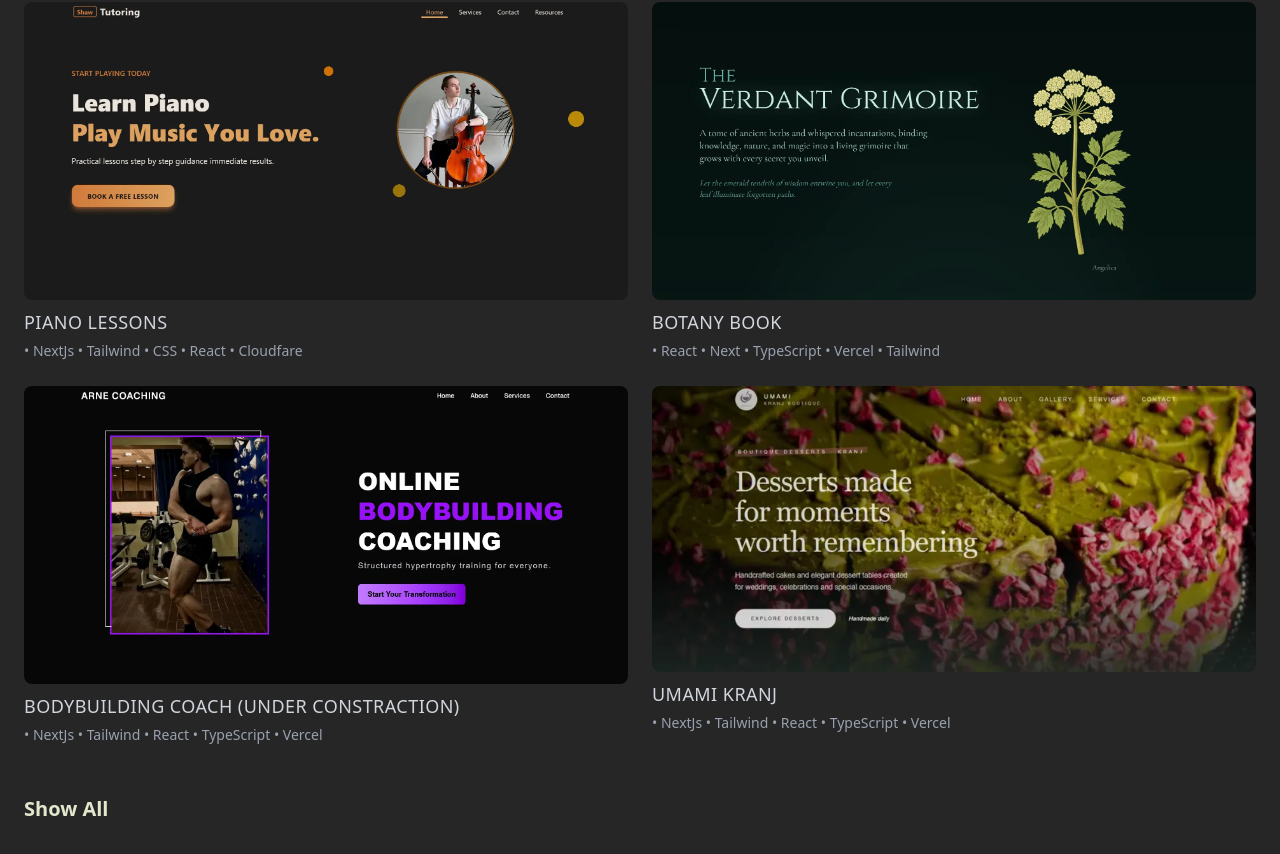
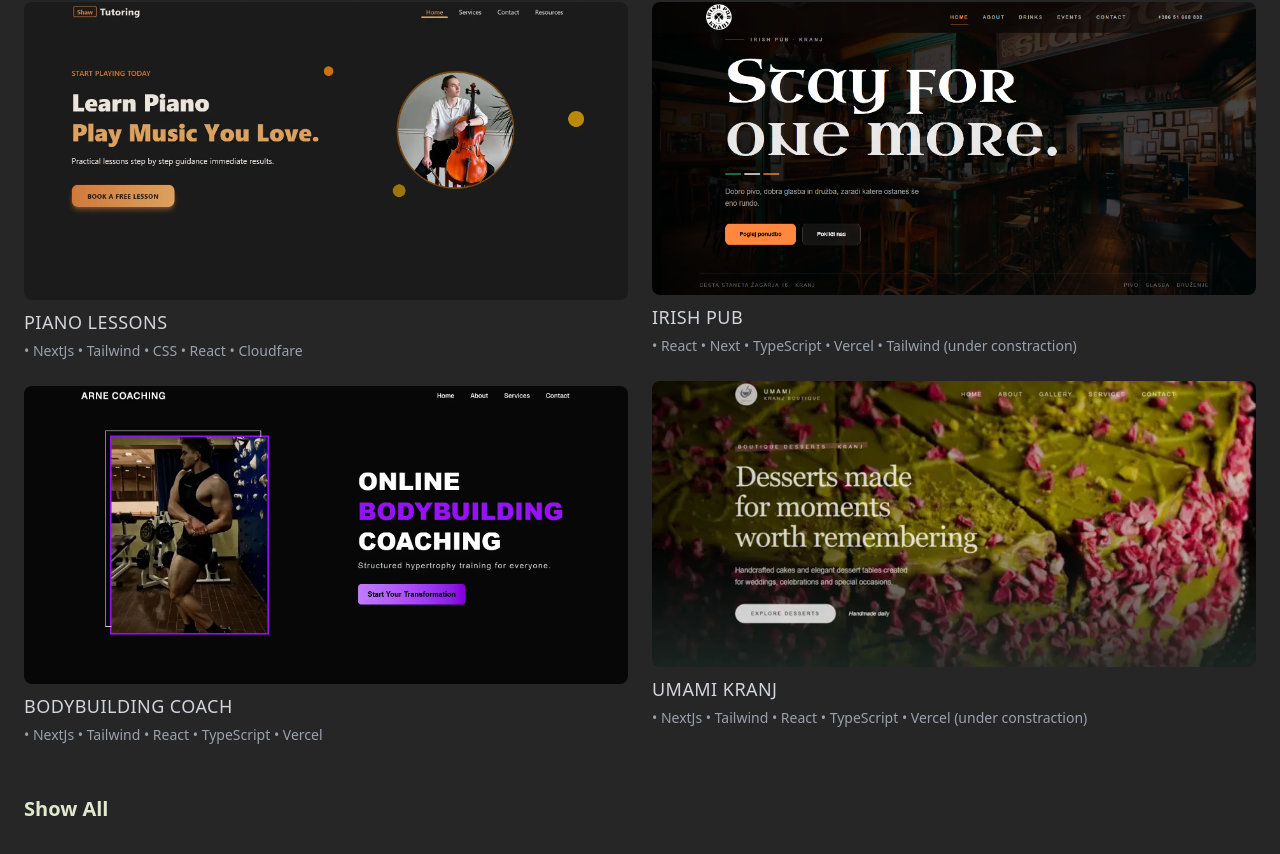
Before and after one commit to sunnycc17/my-portfolio, a Next.js app: page / in a window 1280 px wide. Shown: the part 3347-4201 px from the top of the page. Built offline with nearby package versions, Linux system fonts and the light colour scheme.

Commit message:
updated projects

```diff
--- a/components/projects/ProjectsSection.tsx
+++ b/components/projects/ProjectsSection.tsx
@@ -23,15 +23,15 @@ const projects: Project[] = [
     link: "https://www.shawpiano.com/",
   },
   {
-    title: "Botany Book",
-    description: "• React • Next • TypeScript • Vercel • Tailwind",
-    image: "/botany.webp",
+    title: "Irish Pub",
+    description: "• React • Next • TypeScript • Vercel • Tailwind (under constraction)",
+    image: "/irish.png",
     width: 800,
     height: 450,
-    link: "https://botany.vercel.app/",
+    link: "https://irish-pub-three.vercel.app/",
   },
   {
-    title: "Bodybuilding Coach (under constraction)",
+    title: "Bodybuilding Coach",
     description: "• NextJs • Tailwind • React • TypeScript • Vercel",
     image: "/arne.webp",
     width: 800,
@@ -40,7 +40,7 @@ const projects: Project[] = [
   },
   {
     title: "Umami Kranj",
-    description: "• NextJs • Tailwind • React • TypeScript • Vercel",
+    description: "• NextJs • Tailwind • React • TypeScript • Vercel (under constraction)",
     image: "/umami.webp",
     width: 800,
     height: 450,
```
Also changed, not shown: public/irish.png (added).
